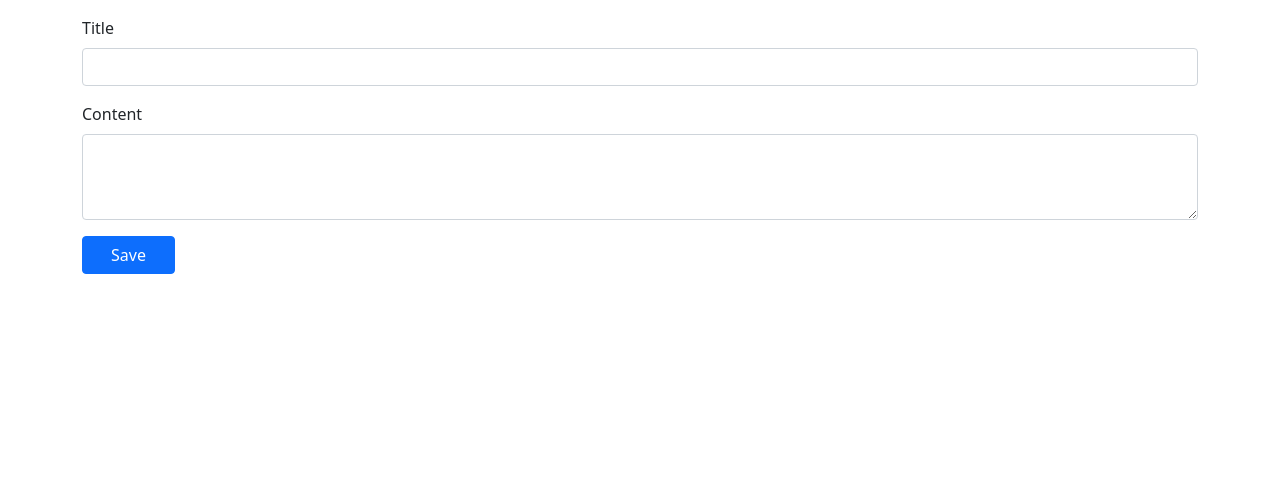
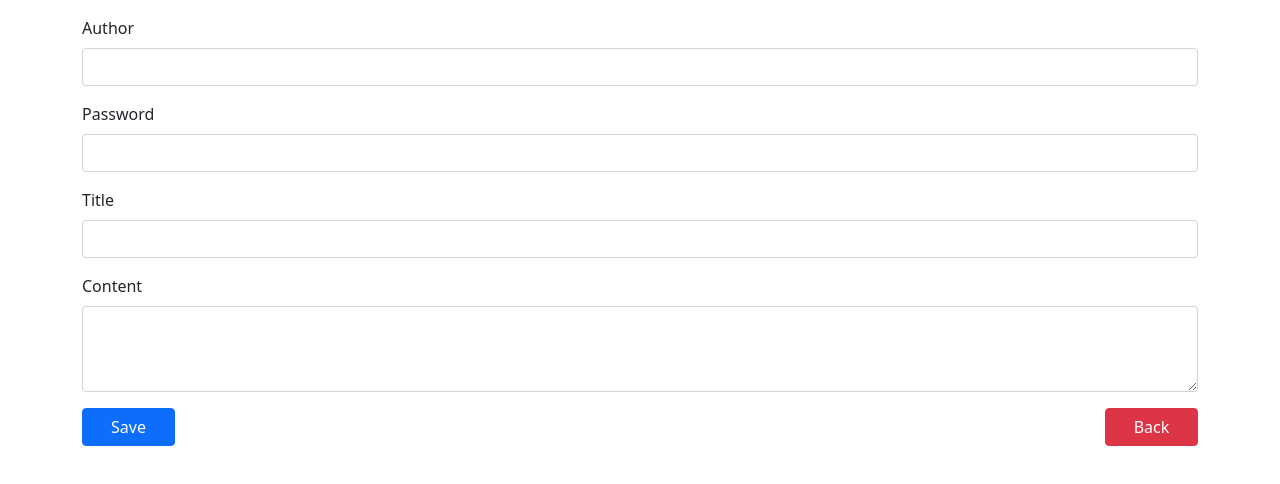
Before and after one commit to Jonghyun-s-on/board-vue, a Vue app: page /write/1 in a window 1280 px wide. Shown: the top 484 px of the page. Built offline with nearby package versions, Linux system fonts and the light colour scheme.

Commit message:
feat: added input(password), validations.

```diff
--- a/src/views/BoardWriteView.vue
+++ b/src/views/BoardWriteView.vue
@@ -1,35 +1,75 @@
 <script setup>
-import { ref } from 'vue'
+import { ref, getCurrentInstance } from 'vue'
 import { useRouter } from 'vue-router'
+import { useStore } from 'vuex'
+
+// variables
+const { proxy } = getCurrentInstance()
 const router = useRouter()
+const store = useStore()
+const author = ref(new String())
+const password = ref(new String())
 const title = ref(new String())
 const content = ref(new String())
+
+// methods
 const saveBoard = () => {
+  if (author.value == '') {
+    alert('author empty!')
+    proxy.$refs.authorRef.focus() // focus on author input
+    return false
+  }
+  if (password.value == '') {
+    alert('password empty!')
+    proxy.$refs.passwordRef.focus() // focus on password input
+    return false
+  }
   if (title.value == '') {
     alert('title empty!')
+    proxy.$refs.titleRef.focus() // focus on title input
     return false
   }
   if (content.value == '') {
     alert('content empty!')
+    proxy.$refs.contentRef.focus() // focus on content input
     return false
   }
+  // store.commit('setBoard') // access an mutation in store
+  store.dispatch('insertBoard', {
+    author: author.value,
+    password: password.value,
+    title: title.value,
+    content: content.value
+  }) // access an action
   alert('saved successfully!')
+  moveBack()
+}
+const moveBack = () => {
   router.go(-1)
 }
 </script>
 
 <template>
   <div class="mb-3">
+    <label class="form-label">Author</label>
+    <input type="text" class="form-control" v-model="author" ref="authorRef">
+  </div>
+  <div class="mb-3">
+    <label class="form-label">Password</label>
+    <input type="password" class="form-control" v-model="password" ref="passwordRef">
+  </div>
+  <div class="mb-3">
     <label class="form-label">Title</label>
-    <input type="text" class="form-control" v-model="title">
+    <input type="text" class="form-control" v-model="title" ref="titleRef">
   </div>
   <div class="mb-3">
     <label class="form-label">Content</label>
-    <textarea class="form-control" rows="3" v-model="content"></textarea>
+    <textarea class="form-control" rows="3" v-model="content" ref="contentRef"></textarea>
   </div>
   <div class="row">
     <div>
       <button type="button" class="col-1 btn btn-primary" @click="saveBoard">Save</button>
+      <button type="button" class="col-1 offset-10 btn btn-danger" @click="moveBack">Back</button>
     </div>
   </div>
 </template>
```
